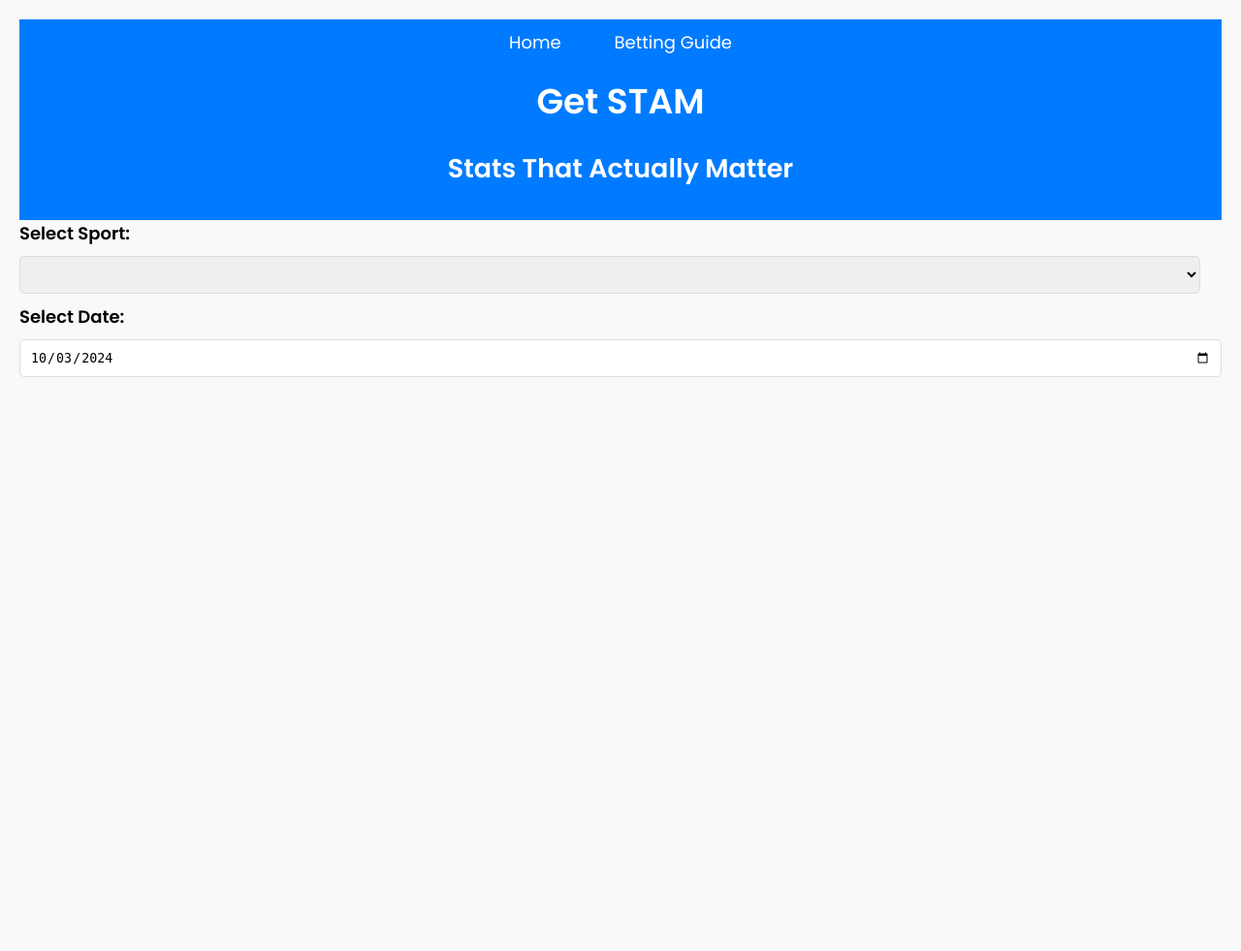
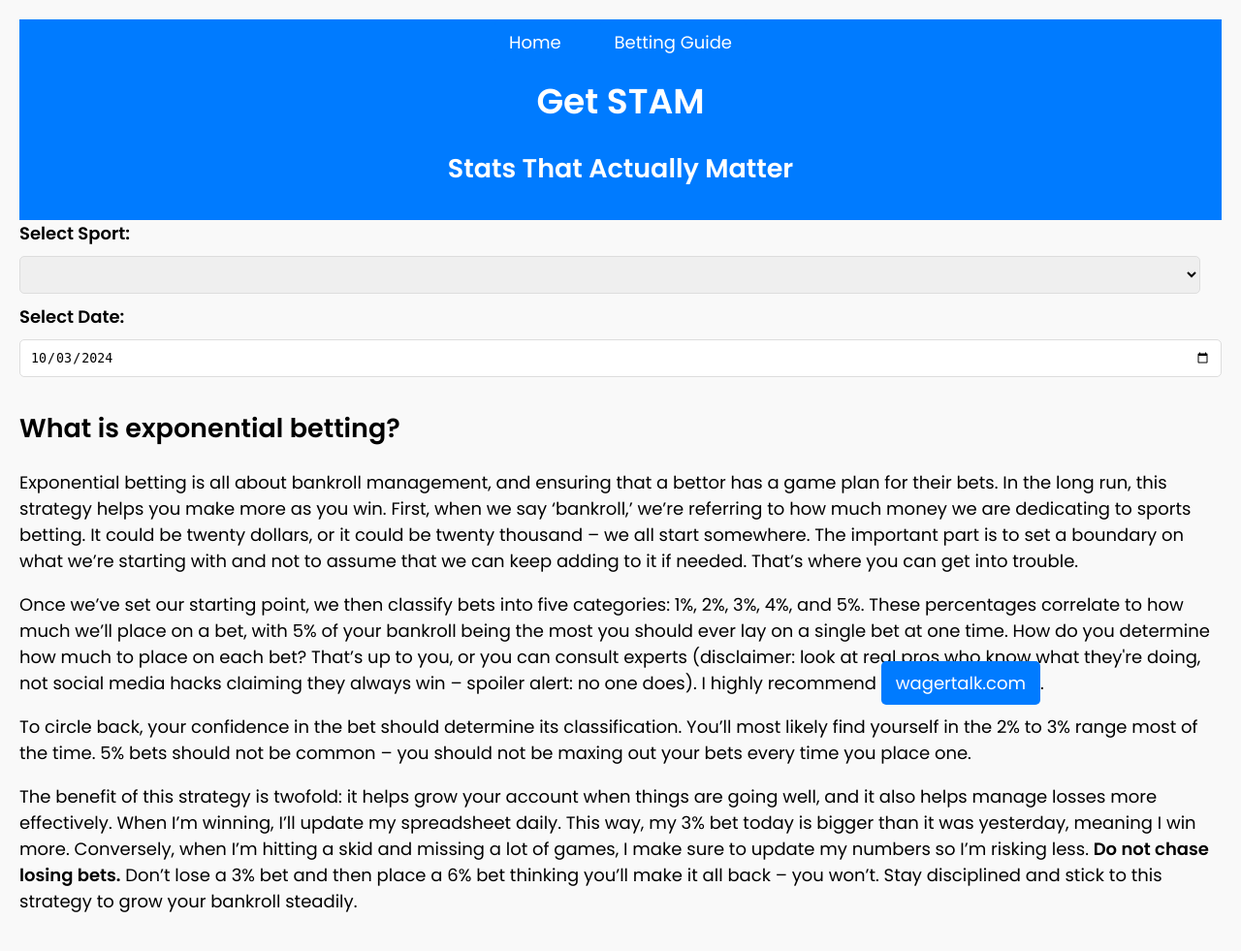
Before and after one commit to getstaminc/get-stam-py, a Flask app: page / in a window 1280 px wide. Shown: the whole page at 97% size. Before the commit the page ends 389 px from the top, so only its background shows below. Run offline with Flask 3, Linux system fonts and the light colour scheme; data that the repository does not hold is empty.

Commit message:
ga added

```diff
--- a/app.py
+++ b/app.py
@@ -56,6 +56,15 @@ def get_sport_scores(sport_key):
             return render_template_string("""
                 <html>
                 <head>
+                    <!-- Google tag (gtag.js) -->
+                    <script async src="https://www.googletagmanager.com/gtag/js?id=G-578SDWQPSK"></script>
+                    <script>
+                    window.dataLayer = window.dataLayer || [];
+                    function gtag(){dataLayer.push(arguments);}
+                    gtag('js', new Date());
+
+                    gtag('config', 'G-578SDWQPSK');
+                    </script>
                     <title>Game Info</title>
                     <style>
                         table {
@@ -156,6 +165,15 @@ def get_sport_scores(sport_key):
             return render_template_string("""
                 <html>
                 <head>
+                    <!-- Google tag (gtag.js) -->
+                    <script async src="https://www.googletagmanager.com/gtag/js?id=G-578SDWQPSK"></script>
+                    <script>
+                    window.dataLayer = window.dataLayer || [];
+                    function gtag(){dataLayer.push(arguments);}
+                    gtag('js', new Date());
+
+                    gtag('config', 'G-578SDWQPSK');
+                    </script>
                     <title>Game Info</title>
                     <style>
                         table {
@@ -297,6 +315,15 @@ def game_details(game_id):
         mlb_template = render_template_string("""
            <html>
                 <head>
+                    <!-- Google tag (gtag.js) -->
+                    <script async src="https://www.googletagmanager.com/gtag/js?id=G-578SDWQPSK"></script>
+                    <script>
+                    window.dataLayer = window.dataLayer || [];
+                    function gtag(){dataLayer.push(arguments);}
+                    gtag('js', new Date());
+
+                    gtag('config', 'G-578SDWQPSK');
+                    </script>
                     <title>Game Details</title>
                     <style>
                         body {
@@ -567,6 +594,15 @@ def game_details(game_id):
         others_template = render_template_string("""
             <html>
             <head>
+                <!-- Google tag (gtag.js) -->
+                    <script async src="https://www.googletagmanager.com/gtag/js?id=G-578SDWQPSK"></script>
+                    <script>
+                    window.dataLayer = window.dataLayer || [];
+                    function gtag(){dataLayer.push(arguments);}
+                    gtag('js', new Date());
+
+                    gtag('config', 'G-578SDWQPSK');
+                    </script>
                 <title>Game Details</title>
                 <style>
                     body {
--- a/templates/index.html
+++ b/templates/index.html
@@ -1,6 +1,15 @@
 <!DOCTYPE html>
 <html lang="en">
 <head>
+    <!-- Google tag (gtag.js) -->
+    <script async src="https://www.googletagmanager.com/gtag/js?id=G-578SDWQPSK"></script>
+    <script>
+    window.dataLayer = window.dataLayer || [];
+    function gtag(){dataLayer.push(arguments);}
+    gtag('js', new Date());
+
+    gtag('config', 'G-578SDWQPSK');
+    </script>
     <meta charset="UTF-8">
     <meta name="viewport" content="width=device-width, initial-scale=1.0">
     <title>Sports App</title>
@@ -149,3 +158,16 @@
     <ul id="gamesList"></ul>
 </body>
 </html>
+
+
+
+<h2>What is exponential betting?</h2>
+        <p>Exponential betting is all about bankroll management, and ensuring that a bettor has a game plan for their bets. In the long run, this strategy helps you make more as you win. First, when we say ‘bankroll,’ we’re referring to how much money we are dedicating to sports betting. It could be twenty dollars, or it could be twenty thousand – we all start somewhere. The important part is to set a boundary on what we’re starting with and not to assume that we can keep adding to it if needed. That’s where you can get into trouble.</p>
+
+        <p>Once we’ve set our starting point, we then classify bets into five categories: 1%, 2%, 3%, 4%, and 5%. These percentages correlate to how much we’ll place on a bet, with 5% of your bankroll being the most you should ever lay on a single bet at one time. How do you determine how much to place on each bet? That’s up to you, or you can consult experts (disclaimer: look at real pros who know what they're doing, not social media hacks claiming they always win – spoiler alert: no one does). I highly recommend <a href="https://www.wagertalk.com" target="_blank">wagertalk.com</a>.</p>
+
+        <p>To circle back, your confidence in the bet should determine its classification. You’ll most likely find yourself in the 2% to 3% range most of the time. 5% bets should not be common – you should not be maxing out your bets every time you place one.</p>
+
+        <p>The benefit of this strategy is twofold: it helps grow your account when things are going well, and it also helps manage losses more effectively. When I’m winning, I’ll update my spreadsheet daily. This way, my 3% bet today is bigger than it was yesterday, meaning I win more. Conversely, when I’m hitting a skid and missing a lot of games, I make sure to update my numbers so I’m risking less. <strong>Do not chase losing bets.</strong> Don’t lose a 3% bet and then place a 6% bet thinking you’ll make it all back – you won’t. Stay disciplined and stick to this strategy to grow your bankroll steadily.</p>
+
+                <!-- Add more detailed content as needed -->
```
Also changed, not shown: templates/betting_guide.html (+9 -0 lines).
